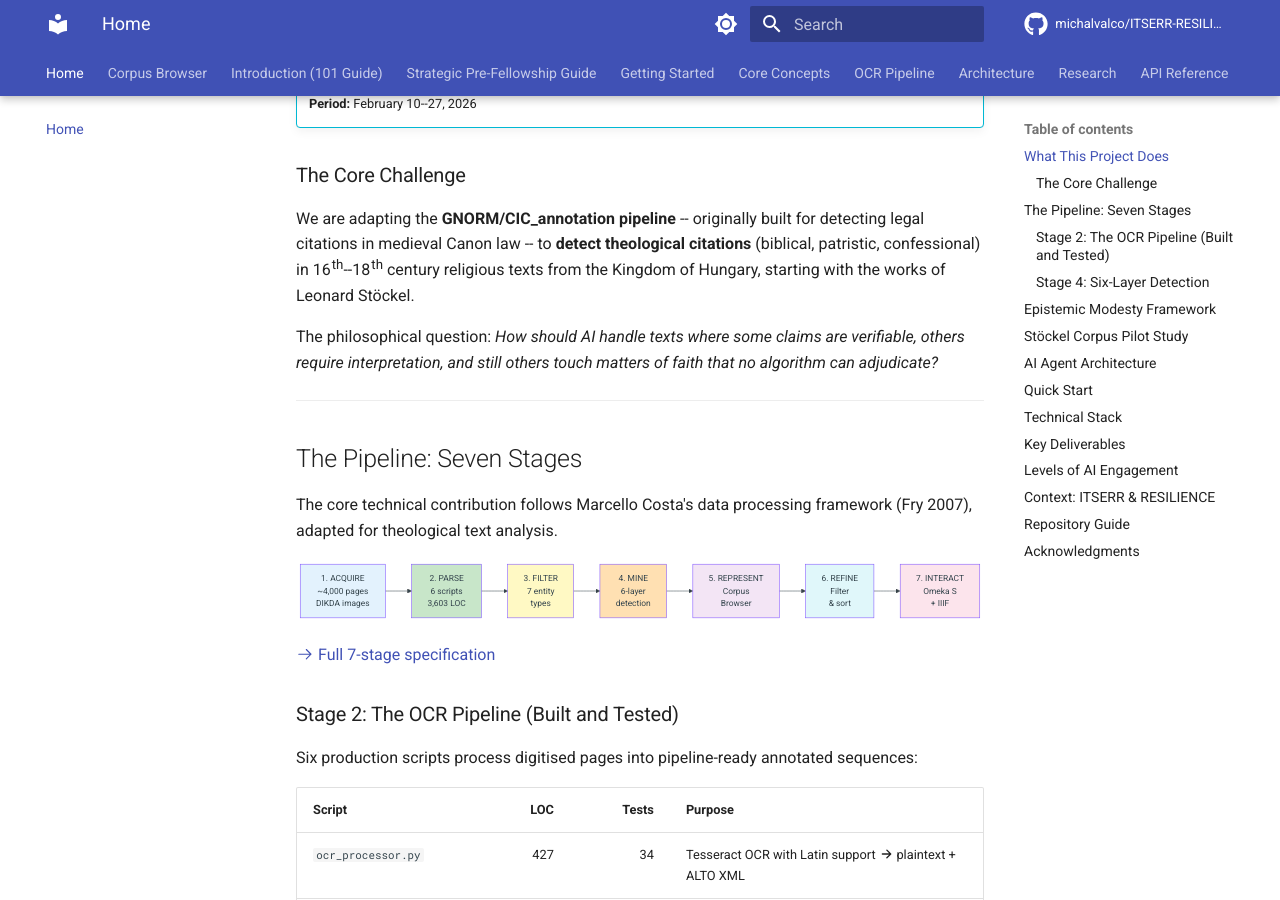
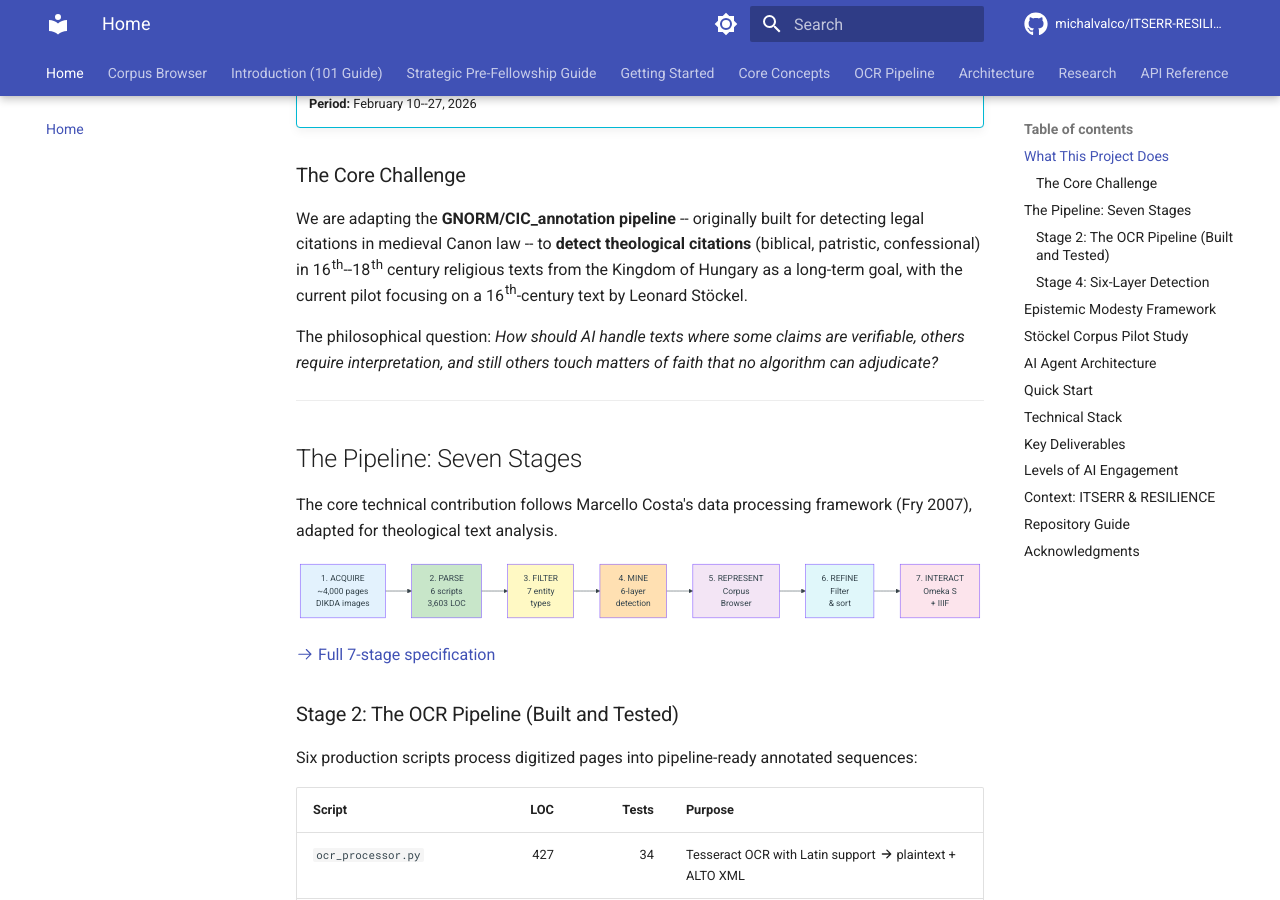
Before and after one commit to michalvalco/ITSERR-RESILIENCE-Project, an MkDocs documentation site: the page built from docs/index.md, in a window 1280 px wide and 900 px high, scrolled down 1345 px. Built offline with MkDocs 1.6.1 and Material for MkDocs 9.7.7, drawn with Linux system fonts in a browser that asks for light colours; comment, search, counter and statistics services are not loaded.

Commit message:
Address Copilot review: scope, badge link, spelling, duration
- Clarify scope: "16th-18th century" is the long-term goal, current
  pilot focuses on a 16th-century text by Leonard Stöckel
- Fix #fellowship badge anchor -> #at-a-glance (actual section name)
- Fix spelling: "digitised" -> "digitized" for American English consistency
- Fix fellowship duration: Day 5 of 14 -> Day 5 of 18 (Feb 10-27 = 18 days)
- LOC counts verified correct via wc -l (427+681+839+593+590+473 = 3,603)

Applied same scope and spelling fixes to docs/index.md.

https://claude.ai/code/session_019CcLHHMn4K5ui7KMSmhmrk

```diff
--- a/docs/index.md
+++ b/docs/index.md
@@ -76,7 +76,7 @@ This project bridges **twenty years of theological hermeneutics** with **AI agen
 
 ### The Core Challenge
 
-We are adapting the **GNORM/CIC_annotation pipeline** -- originally built for detecting legal citations in medieval Canon law -- to **detect theological citations** (biblical, patristic, confessional) in 16th--18th century religious texts from the Kingdom of Hungary, starting with the works of Leonard Stöckel.
+We are adapting the **GNORM/CIC_annotation pipeline** -- originally built for detecting legal citations in medieval Canon law -- to **detect theological citations** (biblical, patristic, confessional) in 16th--18th century religious texts from the Kingdom of Hungary as a long-term goal, with the current pilot focusing on a 16th-century text by Leonard Stöckel.
 
 The philosophical question: *How should AI handle texts where some claims are verifiable, others require interpretation, and still others touch matters of faith that no algorithm can adjudicate?*
 
@@ -108,7 +108,7 @@ graph LR
 
 ### Stage 2: The OCR Pipeline (Built and Tested)
 
-Six production scripts process digitised pages into pipeline-ready annotated sequences:
+Six production scripts process digitized pages into pipeline-ready annotated sequences:
 
 | Script | LOC | Tests | Purpose |
 |--------|----:|------:|---------|
```
Also changed, not shown: README.md (+4 -4 lines).
